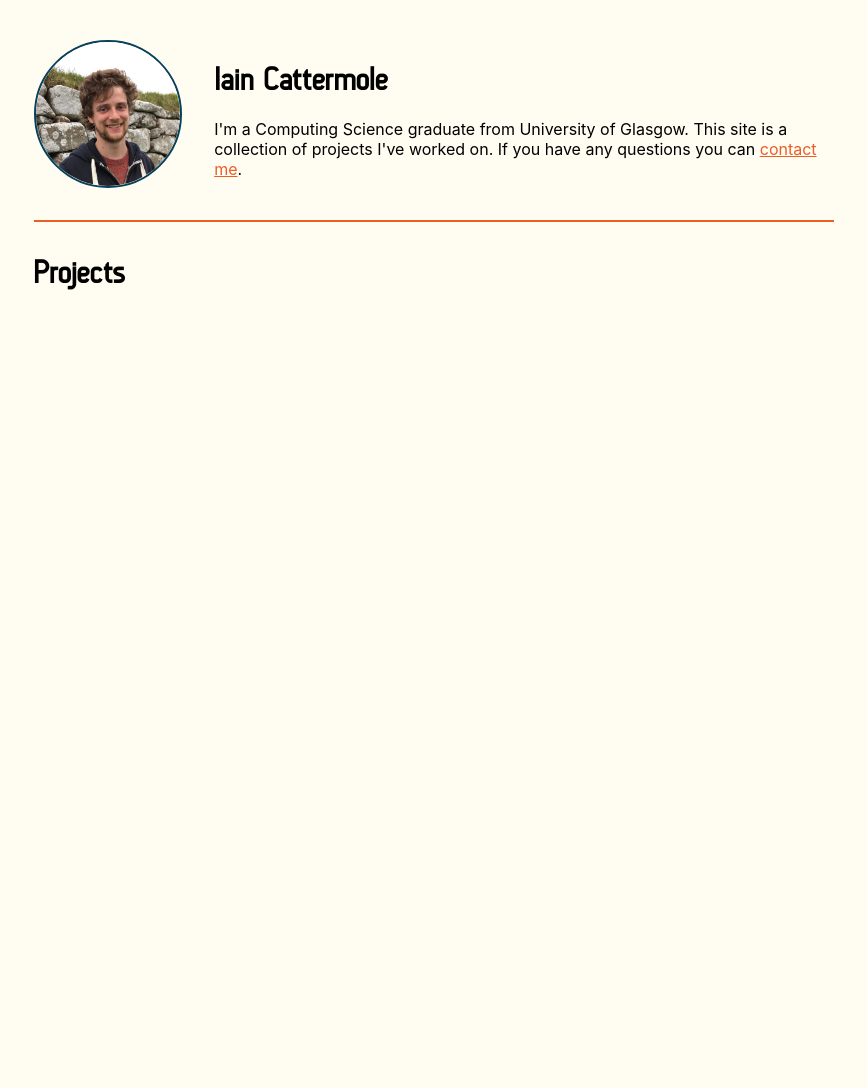
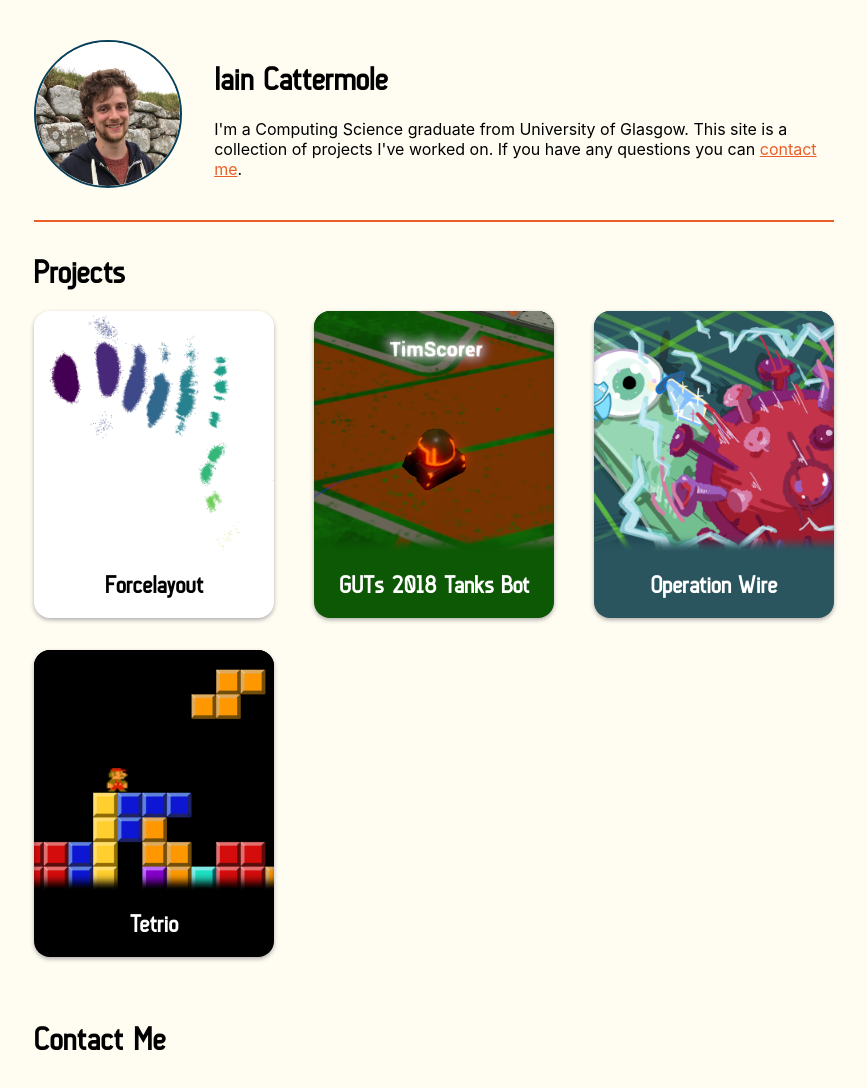
Before and after one commit to Iain530/iain530.github.io, a plain HTML site: page index.html in a window 1280 px wide. Shown: the whole page, without its empty margins (206-1073 px from the left). Before the commit the page ends 800 px from the top, so only its background shows below. Drawn offline with Linux system fonts and the light colour scheme.

Commit message:
add some projects

```diff
--- a/css/main.css
+++ b/css/main.css
@@ -4,7 +4,7 @@
     --title-color: black;
     --highlight-color: #eb5e28;
     --highlight-color2: #08415c;
-    --shadow-color: #88888888;
+    --shadow-color: #888888aa;
 
     --border-width: 2px;
 }
@@ -40,7 +40,7 @@ div.intro-title {
 }
 
 img.circle-large {
-    justify-self: center;
+    align-self: center;
     height: 9rem;
     border-radius: 10rem;
     margin-right: 2rem;
@@ -51,15 +51,100 @@ div.page-section {
     margin-top: 2rem;
 }
 
+div.project-grid {
+    /* position: relative; */
+    display: flex;
+    justify-content: space-between;
+    flex-wrap: wrap;
+}
+
+div.project-grid > * {
+    display: flex;
+    flex-direction: column;
+    width: 30%;
+    min-width: 240px;
+}
+
 div.project-panel {
     display: flex;
-    padding: 0.5rem 2rem 1.5rem;
-    background-color: var(--background-color2);
-    border: var(--border-width) solid var(--highlight-color2);
-    border-radius: 0.5rem;
+    flex-direction: column;
+    align-items: center;
+    background-color: var(--background-color);
+    box-shadow: 0px 2px 4px var(--shadow-color);
+    border-radius: 1rem;
     transition: 0.5s;
+    overflow: hidden;
+    margin-bottom: 2rem;
+}
+
+div.project-panel h2 {
+    text-align: center;
+}
+
+a.remove-style {
+    text-decoration: none;
+}
+a.remove-style:active, a.remove-style:focus {
+    outline: none;
 }
 
 div.project-panel:hover {
-    box-shadow: 0px 2px 10px var(--shadow-color);
+    box-shadow: 0px 4px 10px var(--shadow-color);
 }
+
+#tetrio {
+    background-color: black;
+}
+#tetrio h2 {
+    color: white;
+}
+#tetrio-image {
+    background-image: url('../images/tetrio.png');
+    width: 240px;
+    height: 240px;
+    background-size: cover;
+    /* you need to match the shadow color to your background or image border for the desired effect*/
+    box-shadow: 0 -12px 8px -4px black inset;
+}
+
+#forcelayout {
+    background-color: white;
+}
+#forcelayout-image {
+    background-image: url('../images/forcelayout.png');
+    /* width: 100%;
+    height: 100%; */
+    background-size: cover;
+    height: 240px;
+    width: 240px;
+}
+
+#operationwire {
+    background-color: #2a555f;
+}
+#operationwire h2 {
+    color: white;
+}
+#operationwire-image {
+    background-image: url('../images/operationwire.png');
+    width: 240px;
+    height: 240px;
+    background-size: cover;
+    /* you need to match the shadow color to your background or image border for the desired effect*/
+    box-shadow: 0 -12px 8px -4px #2a555f inset;
+}
+
+#guts2018 {
+    background-color: #0c5805;
+}
+#guts2018 h2 {
+    color: white;
+}
+#guts2018-image {
+    background-image: url('../images/guts2018.png');
+    width: 240px;
+    height: 240px;
+    background-size: cover;
+    /* you need to match the shadow color to your background or image border for the desired effect*/
+    box-shadow: 0 -12px 8px -4px #0c5805 inset;
+}
--- a/index.html
+++ b/index.html
@@ -19,7 +19,7 @@
                 <h1>Iain Cattermole</h1>
                 <div>
                     I'm a Computing Science graduate from University of Glasgow. This site is a collection of projects I've worked on.
-                    If you have any questions you can <a href="#">contact me</a>.
+                    If you have any questions you can <a href="#contact">contact me</a>.
                 </div>
 
             </div>
@@ -27,13 +27,54 @@
 
         <div class="page-section">
             <h1>Projects</h1>
-            <!-- <div class="project-panel">
-                <img src="images/tetrio.png" alt="">
-                <h2>Tetrio</h2>
-                <div>
-                    Lorem ipsum dolor, sit amet consectetur adipisicing elit. Dolorum totam voluptatem quam alias recusandae iusto amet. Quod ut culpa corporis temporibus cupiditate magni fugit tempore quo, est molestias. Aliquam, voluptatibus?
-                </div>
-            </div> -->
+
+            <div class="project-grid">
+                <a class="remove-style" href="https://github.com/Iain530/force-directed-layout-algorithms">
+                    <div class="project-panel" id="forcelayout">
+                        <div id="forcelayout-image"></div>
+                        <h2>Forcelayout</h2>
+                        <div>
+                            <!-- Lorem ipsum dolor, sit amet consectetur adipisicing elit. Dolorum totam voluptatem quam alias recusandae iusto amet. Quod ut culpa corporis temporibus cupiditate magni fugit tempore quo, est molestias. Aliquam, voluptatibus? -->
+                        </div>
+                    </div>
+                </a>
+
+                <a class="remove-style" href="https://github.com/Iain530/do-you-have-the-guts2018">
+                    <div class="project-panel" id="guts2018">
+                        <div id="guts2018-image"></div>
+                        <h2>GUTs 2018 Tanks Bot</h2>
+                        <div>
+                            <!-- Lorem ipsum dolor, sit amet consectetur adipisicing elit. Dolorum totam voluptatem quam alias recusandae iusto amet. Quod ut culpa corporis temporibus cupiditate magni fugit tempore quo, est molestias. Aliquam, voluptatibus? -->
+                        </div>
+                    </div>
+                </a>
+
+                <a class="remove-style" href="https://dasha1362.itch.io/operation-wire">
+                    <div class="project-panel" id="operationwire">
+                        <div id="operationwire-image"></div>
+                        <h2>Operation Wire</h2>
+                        <div>
+                            <!-- Lorem ipsum dolor, sit amet consectetur adipisicing elit. Dolorum totam voluptatem quam alias recusandae iusto amet. Quod ut culpa corporis temporibus cupiditate magni fugit tempore quo, est molestias. Aliquam, voluptatibus? -->
+                        </div>
+                    </div>
+                </a>
+
+                <a class="remove-style" href="tetrio">
+                    <div class="project-panel" id="tetrio">
+                        <div id="tetrio-image"></div>
+                        <!-- <img src="images/tetrio.png" alt=""> -->
+                        <h2>Tetrio</h2>
+                        <div>
+                            <!-- Lorem ipsum dolor, sit amet consectetur adipisicing elit. Dolorum totam voluptatem quam alias recusandae iusto amet. Quod ut culpa corporis temporibus cupiditate magni fugit tempore quo, est molestias. Aliquam, voluptatibus? -->
+                        </div>
+                    </div>
+                </a>
+
+            </div>
+        </div>
+
+        <div class="page-section" id="contact">
+            <h1>Contact Me</h1>
         </div>
     </div>
 
```
Also changed, not shown: images/forcelayout.png (added), images/guts2018.png (added), images/operationwire.png (added).
